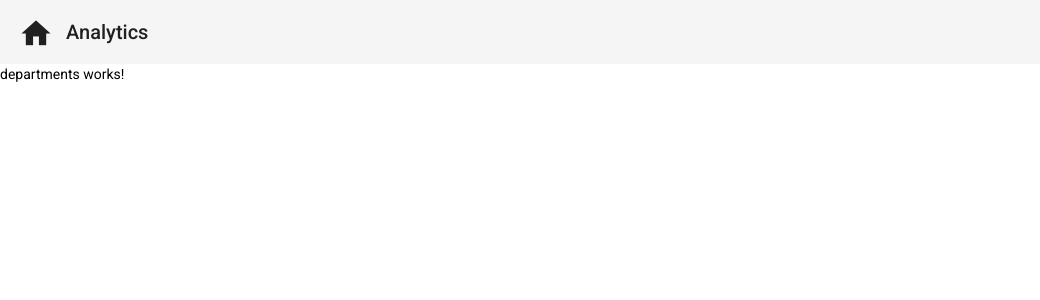
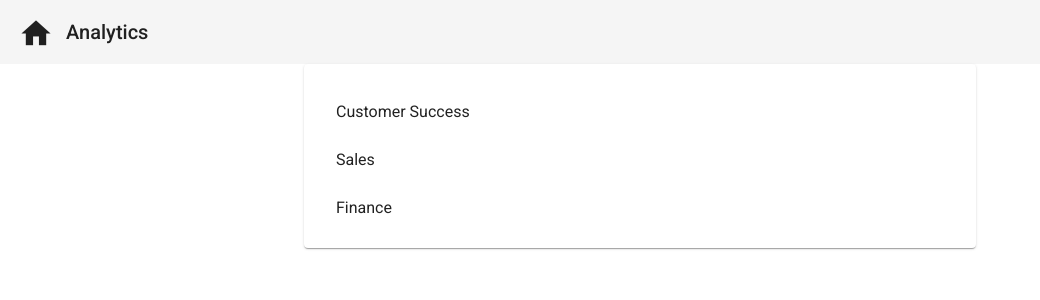
Before and after one commit to UltraJag214/hr-timesheet, an Angular app: page /departments in a window 1280 px wide. Shown: the top 300 px of the page, without its empty margins (0-1040 px from the left). Built offline with nearby package versions, Linux system fonts and the light colour scheme.

Commit message:
finished unit 5, added departments

```diff
--- a/src/app/app.module.ts
+++ b/src/app/app.module.ts
@@ -8,6 +8,7 @@ import { TimesheetComponent } from './components/timesheet/timesheet.component';
 import { AnalyticsComponent } from './components/analytics/analytics.component';
 import { TopNavbarComponent } from './components/top-navbar/top-navbar.component';
 import { AnalyticsTableComponent } from './components/analytics-table/analytics-table.component';
+import { DepartmentsComponent } from './components/departments/departments.component';
 import { MaterialModule } from './modules/material.module';
 
 @NgModule({
@@ -16,7 +17,8 @@ import { MaterialModule } from './modules/material.module';
     TimesheetComponent,
     AnalyticsComponent,
     TopNavbarComponent,
-    AnalyticsTableComponent
+    AnalyticsTableComponent,
+    DepartmentsComponent
   ],
   imports: [
     BrowserModule,
--- a/src/app/components/departments/departments.component.html
+++ b/src/app/components/departments/departments.component.html
@@ -1 +1,9 @@
-<p>departments works!</p>
+<div>
+    <mat-card>
+        <mat-list>
+            <mat-list-item *ngFor="let department of departments">
+                {{department.name}}
+            </mat-list-item>
+        </mat-list>
+    </mat-card>
+</div>
--- a/src/app/components/departments/departments.component.scss
+++ b/src/app/components/departments/departments.component.scss
@@ -0,0 +1,10 @@
+mat-card {
+    width: 50%;
+    margin: auto;
+}
+
+mat-list-item:hover {
+    background-color: #E0E0E0;
+    border-radius: 5px;
+    cursor: pointer;
+}
--- a/src/app/components/departments/departments.component.ts
+++ b/src/app/components/departments/departments.component.ts
@@ -1,4 +1,6 @@
 import { Component, OnInit } from '@angular/core';
+import { DepartmentsService } from '../../services/departments.service';
+import { Department } from 'src/app/interfaces/department';
 
 @Component({
   selector: 'app-departments',
@@ -6,10 +8,14 @@ import { Component, OnInit } from '@angular/core';
   styleUrls: ['./departments.component.scss']
 })
 export class DepartmentsComponent implements OnInit {
+  departments: Department[];
 
-  constructor() { }
+  constructor(
+    private departmentsService: DepartmentsService,
+  ) { }
 
   ngOnInit(): void {
+    this.departments = this.departmentsService.departments;
   }
 
 }
--- /dev/null
+++ b/src/app/interfaces/department.ts
@@ -0,0 +1,4 @@
+export interface Department {
+    id: string;
+    name: string;
+}
--- /dev/null
+++ b/src/app/services/departments.service.ts
@@ -0,0 +1,15 @@
+import { Injectable } from '@angular/core';
+import { Department } from '../interfaces/department';
+
+@Injectable({
+  providedIn: 'root'
+})
+export class DepartmentsService {
+  departments: Department[] = [
+    { id: '1', name: 'Customer Success' },
+    { id: '2', name: 'Sales' },
+    { id: '3', name: 'Finance' },
+  ];
+
+  constructor() { }
+}
```
Also changed, not shown: src/app/modules/material.module.ts (+8 -2 lines), 1 other file (tests, documents, lock files or other folders).
